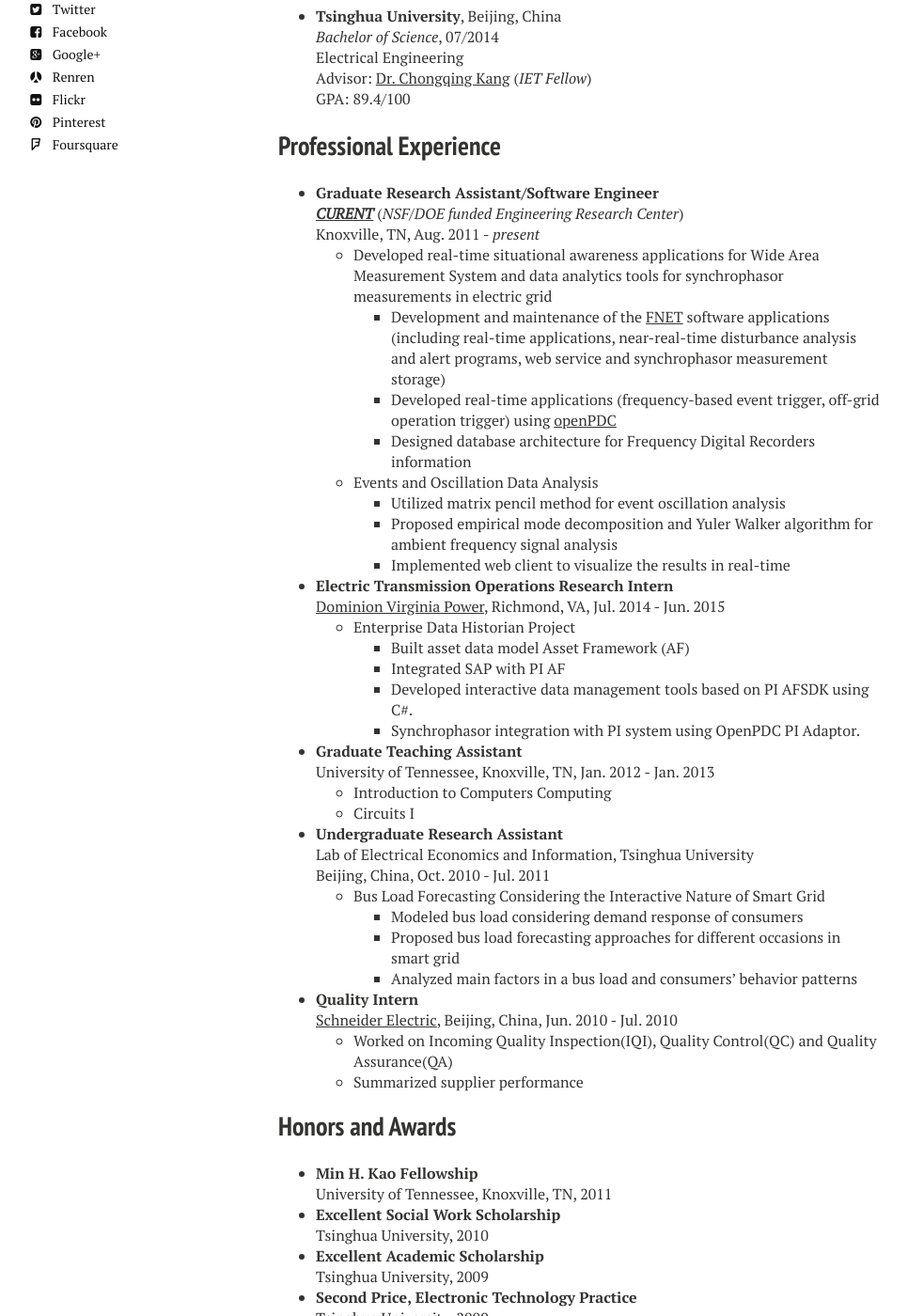
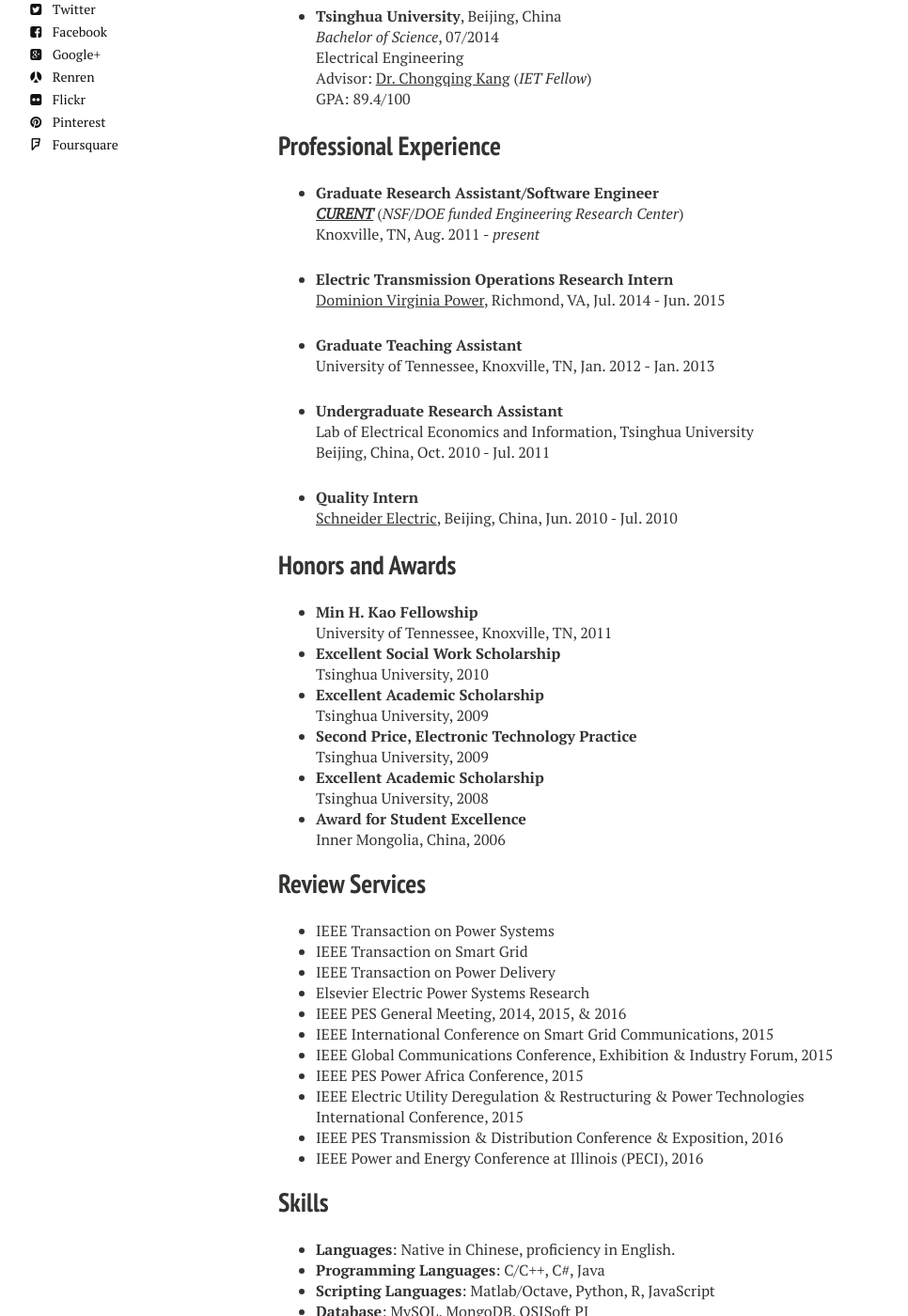
Before and after one commit to JiahuiGuo/jiahuiguo.github.io, a Jekyll site: the page built from cv.md, in a window 1280 px wide and 1400 px high, scrolled down 508 px. Shown: the whole window at 94% size, without its empty margins (24-990 px from the left). Built offline with Jekyll 4.4.1, drawn with Linux system fonts in a browser that asks for light colours; nearby versions of some CDN libraries.

Commit message:
Update cv.md

```diff
--- a/cv.md
+++ b/cv.md
@@ -33,41 +33,19 @@
 - **Graduate Research Assistant/Software Engineer**
   [***CURENT***](http://curent.utk.edu/) (*NSF/DOE funded Engineering Research Center*)
   Knoxville, TN, Aug. 2011 - *present*
-  * Developed real-time situational awareness applications for Wide Area Measurement System and data analytics tools for synchrophasor measurements in electric grid
-    - Development and maintenance of the [FNET](https://en.wikipedia.org/wiki/FNET) software applications (including real-time applications, near-real-time disturbance analysis and alert programs, web service and synchrophasor measurement storage)
-    - Developed real-time applications (frequency-based event trigger, off-grid operation trigger) using [openPDC](http://openpdc.codeplex.com/)
-    - Designed database architecture for Frequency Digital Recorders information
-
-  * Events and Oscillation Data Analysis
-	- Utilized matrix pencil method for event oscillation analysis
-	- Proposed empirical mode decomposition and Yuler Walker algorithm for ambient frequency signal analysis
-	- Implemented web client to visualize the results in real-time
 
 - **Electric Transmission Operations Research Intern**
   [Dominion Virginia Power](https://en.wikipedia.org/wiki/Dominion_Resources), Richmond, VA, Jul. 2014 - Jun. 2015
-  * Enterprise Data Historian Project
-    - Built asset data model Asset Framework (AF)
-    - Integrated SAP with PI AF
-	- Developed interactive data management tools based on PI AFSDK using C\#.
-	- Synchrophasor integration with PI system using OpenPDC PI Adaptor.
 
 - **Graduate Teaching Assistant**
   University of Tennessee, Knoxville, TN, Jan. 2012 - Jan. 2013
-  - Introduction to Computers Computing
-  - Circuits I
 
 - **Undergraduate Research Assistant**
   Lab of Electrical Economics and Information, Tsinghua University
   Beijing, China, Oct. 2010 - Jul. 2011
-    * Bus Load Forecasting Considering the Interactive Nature of Smart Grid
-	  - Modeled bus load considering demand response of consumers
-	  - Proposed bus load forecasting approaches for different occasions in smart grid
-	  - Analyzed main factors in a bus load and consumers' behavior patterns
 
 - **Quality Intern**
   [Schneider Electric](http://www.schneider-electric.com/b2b/en/solutions/for-business/smart-cities/explore-our-offer/), Beijing, China, Jun. 2010 - Jul. 2010
-  - Worked on Incoming Quality Inspection(IQI), Quality Control(QC) and Quality Assurance(QA)
-  - Summarized supplier performance
 
 ## Honors and Awards
 - **Min H. Kao Fellowship**
```
